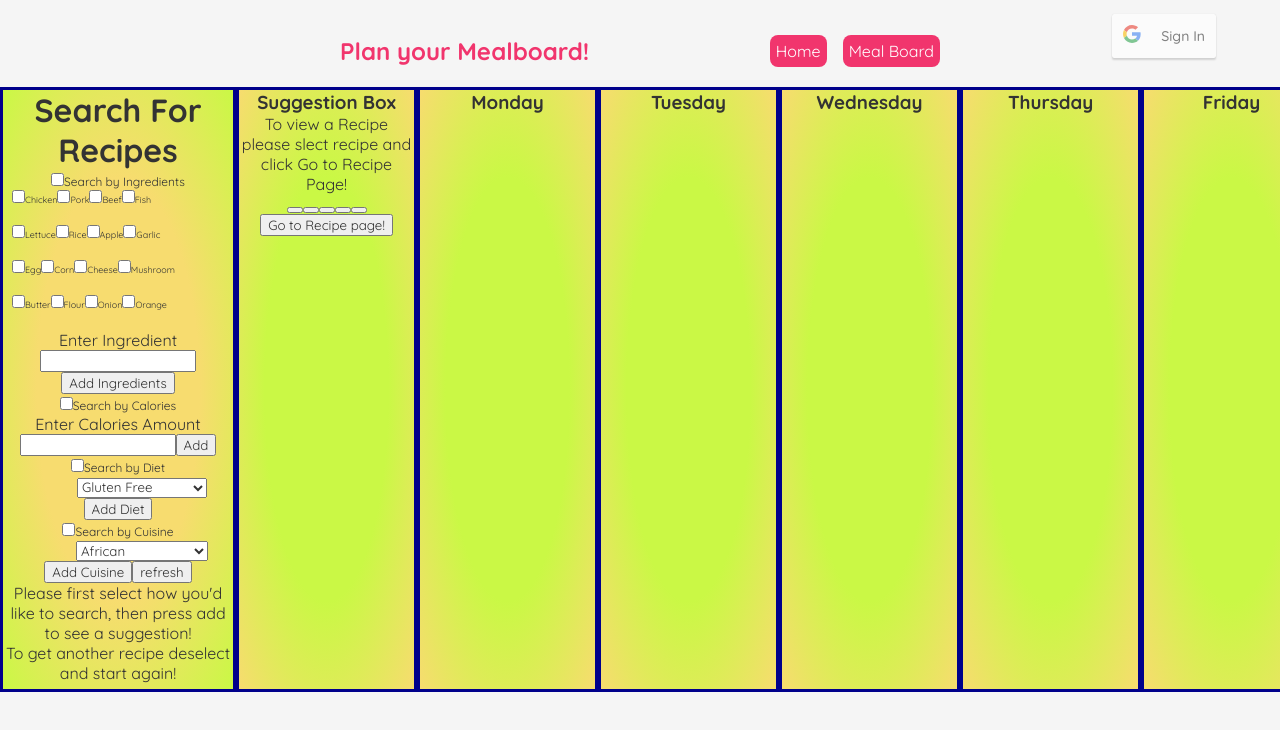
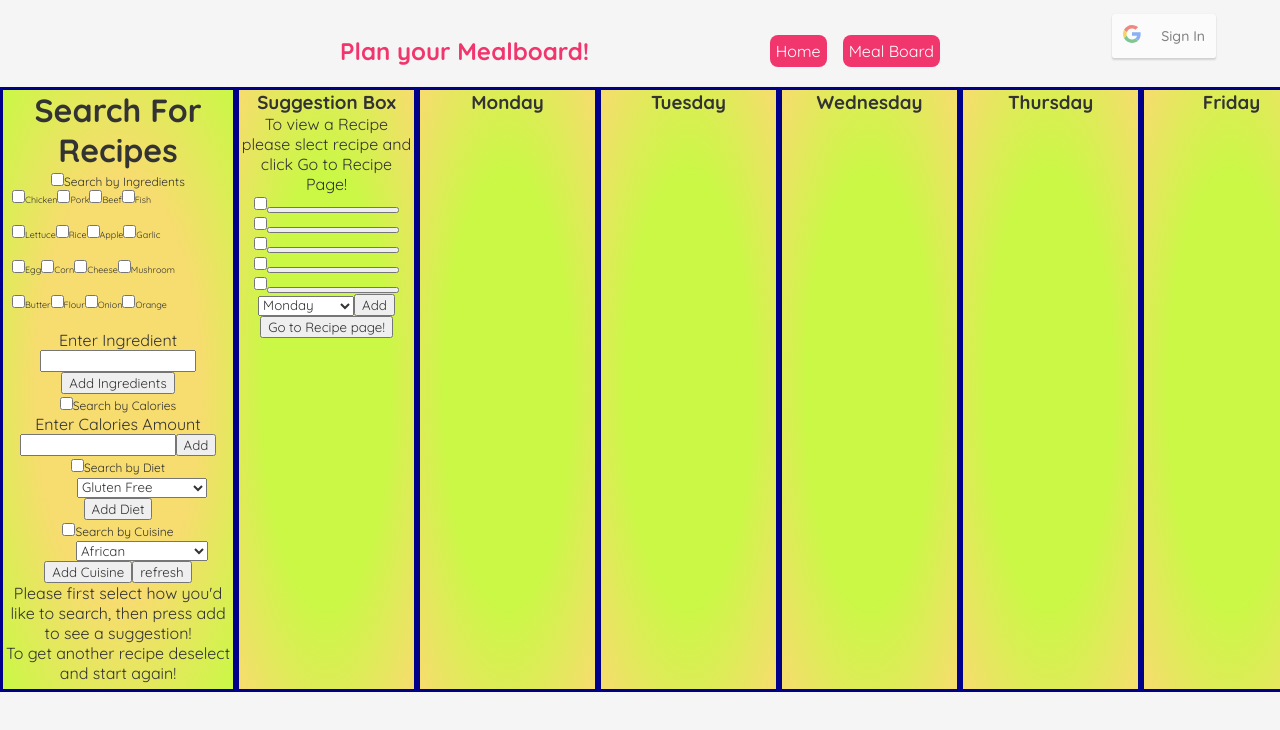
Before and after one commit to rpowers621/meal_app, a React (Create React App) app: page /Recipebox in a window 1280 px wide. Shown: the top 730 px of the page. Built offline with nearby package versions, Linux system fonts and the light colour scheme.

Commit message:
added day of the week scroll down and checkboxes next to buttons

```diff
--- a/src/App.css
+++ b/src/App.css
@@ -119,6 +119,9 @@ body{
   min-width: 175px;
   max-width: 175px;
  }
+ .recipe-button{
+   width: 75%;
+ }
  #sub{
      margin-left: 6.5em;
  }
--- a/src/Recipebox.js
+++ b/src/Recipebox.js
@@ -1,15 +1,16 @@
 import {React ,useState,} from 'react'
-import {useHistory } from 'react-router-dom';
+import {useHistory, ReactDOM} from 'react-router-dom';
 import './App.css'
 
 function Recipebox() {
 
     const [searchType, setSearchType] = useState('');
     const [searchCriteria, setSearchCriteria] = useState('');
-    const [suggestions, setSuggestions] = useState(["test"]);
     const [meals, setMeals] = useState("");
     const [meal_ids, setMeal_ids] = useState("");
     const [recipeData, setRecipeData]= useState("");
+    const [day,setDay] = useState('');
+
 
 
 
@@ -42,13 +43,10 @@ function Recipebox() {
           }).then((response) => response.json()).then((data) => {
             console.log(data);
 
-
-            setSuggestions(data);
-
             for(var [key , value] of Object.entries(data)){
                 setMeals([...meals, value]);
                 setMeal_ids([...meal_ids, key]);
-                setTimeout(()=> { console.log(meals)}, 1000);
+
                 console.log(meals);
             }
 
@@ -58,15 +56,16 @@ function Recipebox() {
 
     }
 
-
-    function recipe_page(){
+    const history = useHistory();
+    function recipe_page(e){
+        console.log(e);
 
         fetch("/recipepage", {
             method: 'POST',
             headers: {
               'Content-Type': 'application/json',
             },
-            body: JSON.stringify( {"id": meal_ids[0] }),
+            body: JSON.stringify( {"id": e }),
           }).then((response) => response.json()).then((data) => {
             console.log(data);
             setRecipeData(data);
@@ -81,6 +80,15 @@ function Recipebox() {
             state: {detail: recipeData}
         });
 
+    }
+
+    function addToBoard(e){
+        console.log(e);
+    }
+
+    function addToDay(e){
+        console.log(e);
+        //heroReactDOM.render(<p></p>)
     }
 
     return(
@@ -252,47 +260,88 @@ function Recipebox() {
                         <div className="suggestion-box">
                             <h3>Suggestion Box</h3>
                             <p> To view a Recipe please slect recipe and click Go to Recipe Page! </p>
-                       <button className="recipe-button"onClick={recipe_page}> {meals[0]}</button>
-                       <button className="recipe-button"onClick={recipe_page}> {meals[1]}</button>
-                       <button className="recipe-button"onClick={recipe_page}> {meals[2]}</button>
-                       <button className="recipe-button"onClick={recipe_page}> {meals[3]}</button>
-                       <button className="recipe-button"onClick={recipe_page}> {meals[4]}</button>
-                    <button  onClick={route}>Go to Recipe page!</button>
+                            <div>
+                                <input onChange={(e) => addToBoard(e.target.value) }type="checkbox" name="ingreds"
+                                        value="0"/>
+                                <button className="recipe-button" value= {meal_ids[0] }onClick={ (e => recipe_page(e.target.value))}> {meals[0]}</button>
+                            </div>
+                            <div>
+                                <input onChange={(e) => addToBoard(e.target.value) }type="checkbox" name="ingreds"
+                                        value="1"/>
+                                <button className="recipe-button" value= {meal_ids[1] }onClick={ (e => recipe_page(e.target.value))}> {meals[1]}</button>
+                            </div>
+                            <div>
+                                <input onChange={(e) => addToBoard(e.target.value) }type="checkbox" name="ingreds"
+                                        value="2"/>
+                                <button className="recipe-button" value= {meal_ids[2] }onClick={ (e => recipe_page(e.target.value))}> {meals[2]}</button>
+                            </div>
+                            <div>
+                                <input onChange={(e) => addToBoard(e.target.value) }type="checkbox" name="ingreds"
+                                        value="3"/>
+                                <button className="recipe-button" value= {meal_ids[3] }onClick={ (e => recipe_page(e.target.value))}> {meals[3]}</button>
+                            </div>
+                            <div>
+                                <input onChange={(e) => addToBoard(e.target.value) }type="checkbox" name="ingreds"
+                                        value="4"/>
+                                <button className="recipe-button" value= {meal_ids[4] }onClick={ (e => recipe_page(e.target.value))}> {meals[4]}</button>
+                            </div>
+
+                            <div className="add-to-mb">
+                                        <select onChange={(e) => setDay(e.target.value)}  id="" name="" placeholder="Pick Day">
+                                            <option value="Monday">Monday</option>
+                                            <option value="Tuesday">Tuesday</option>
+                                            <option value="Wednesday">Wednesday</option>
+                                            <option value="Thursday">Thursday</option>
+                                            <option value="Friday">Friday</option>
+                                            <option value="Saturday">Saturday</option>
+                                            <option value="Sunday">Sunday</option>
+                                        </select>
+                                        <button onClick={(e) => addToDay(e.target.value)}>Add</button>
+                                    </div>
+
+                            <button  onClick={route}>Go to Recipe page!</button>
                         </div>
                     </div>
                     <div className='col'>
                         <div className="monday">
                             <h3>Monday</h3>
+                            <div></div>
                         </div>
                     </div>
                     <div className='col'>
                         <div className="tuesday">
                             <h3>Tuesday</h3>
+                            <div></div>
                         </div>
                     </div>
                     <div className='col'>
                         <div className="wednesday">
                             <h3>Wednesday</h3>
+                            <div></div>
                         </div>
                     </div>
                     <div className='col'>
                         <div className="thursday">
                             <h3>Thursday</h3>
+                            <div></div>
                         </div>
                     </div>
                     <div className='col'>
                         <div className="friday">
                             <h3>Friday</h3>
+                            <div></div>
                         </div>
                     </div>
                     <div className='col'>
                         <div className="saturday">
                             <h3>Saturday</h3>
+                            <div></div>
                         </div>
                     </div>
                     <div className='col'>
                         <div className="sunday">
                             <h3>Sunday</h3>
+                            <div></div>
                         </div>
                      </div>
                 </div>
--- a/src/Recipepage.js
+++ b/src/Recipepage.js
@@ -1,6 +1,7 @@
 import './App.css'
 import { React, useEffect, useState } from 'react'
 import { useLocation } from 'react-router';
+import {useHistory } from 'react-router-dom';
 
 
 function Recipepage() {
@@ -34,9 +35,20 @@ function Recipepage() {
     }, [location]);
 
 
+    const history = useHistory();
+    function route(){
+        let path = '/Recipebox';
+        history.push(
+           { pathname: path,
+             state: {detail: location.state.detail}
+         });
+
+     }
+
 
     return (
         <div>
+            <button onClick={route}> Back </button>
 
             <div className="row" style={{backgroundImage: "url(" + {recipeImg} + ")",backgroundPosition: 'center',backgroundSize: 'cover',
                 backgroundRepeat: 'no-repeat'}}>
```
Also changed, not shown: 17 other files (tests, documents, lock files or other folders).
